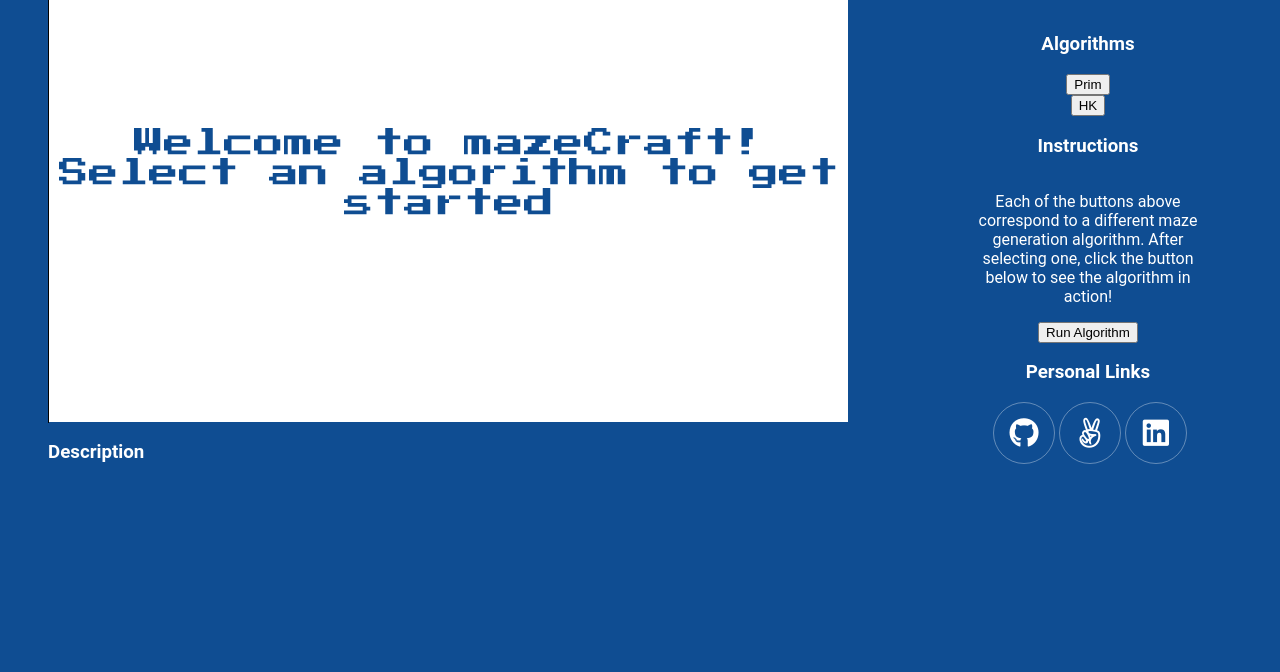
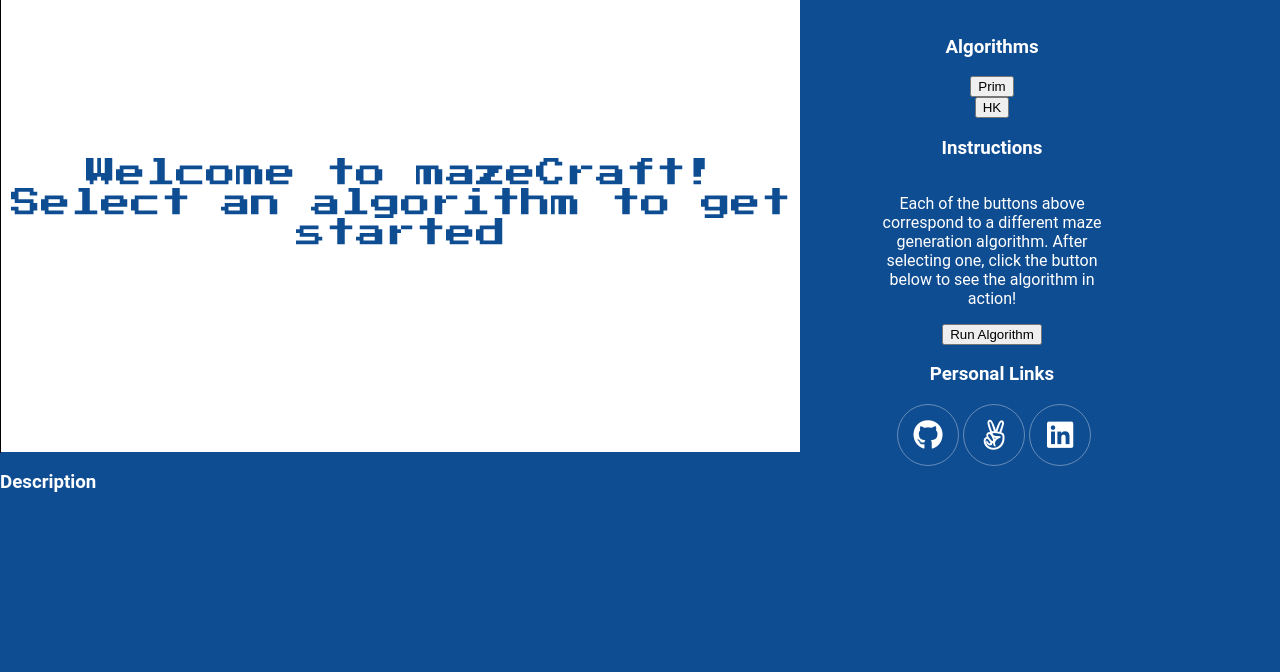
Before and after one commit to pojibuh/JS_Project, a website built with webpack: page index.html in a window 1280 px wide. Shown: the part 128-800 px from the top of the page. Built offline with nearby package versions, Linux system fonts and the light colour scheme.

Commit message:
add styling

```diff
--- a/index.css
+++ b/index.css
@@ -84,13 +84,36 @@ section {
 
 .title {
   font-family: 'Press Start 2P', cursive;
+  margin: 0;
+}
+
+.maze-area-container {
+  width: 55%;
+}
+
+.details-and-info-container {
+  width: 45%;
 }
 
 .maze-area {
+  margin-top: 30px;
+  margin-bottom: 30px;
   display: flex;
   flex-direction: column;
   justify-content: flex-start;
-  width: 800px;
+  align-items: center;
+  width: 100%;
+  min-width: 800px;
+}
+
+.details-and-info {
+  margin-top: 45px;
+  margin-bottom: 30px;
+  display: flex;
+  flex-direction: column;
+  align-items: center;
+  width: 100%;
+  min-width: 300px;
 }
 
 .info-space {
@@ -137,6 +160,10 @@ section {
   flex-direction: column;
   justify-content: space-between;
   align-items: center;
+}
+
+.current-maze-desc {
+  width: 800px;
 }
 
 .icons {
--- a/index.html
+++ b/index.html
@@ -10,6 +10,7 @@
   </head>
   <body>
     <div class="main-page">
+      <div class="maze-area-container">
         <div class="maze-area">
           <div id="title" class="algo-title">
             Maze
@@ -22,13 +23,15 @@
               </p>
             </div>
           </section>
-        <div class="current-maze-settings">
+          <div class="current-maze-desc">
             <h3>
               Description
             </h3>
             <p id="description"></p>
           </div>
         </div>
+      </div>
+      <div class="details-and-info-container">
         <div class="details-and-info">
           <div class="main-title">
             <h1 class="title">mazeCraft</h1>
@@ -62,6 +65,7 @@
           </div>
         </div>
       </div>
+    </div>
     <script src="js/bundle.js" type="application/javascript"></script>
   </body>
 </html>
```
Lines whose indentation alone changed are shown as unchanged.
